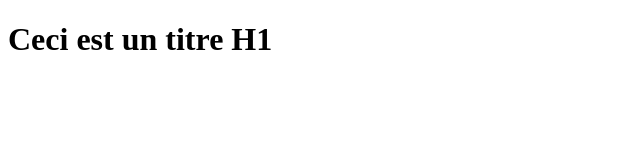
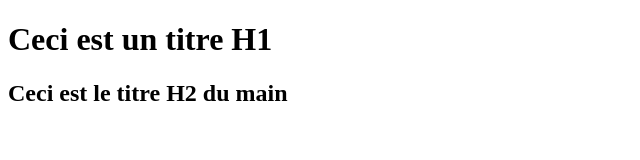
Before and after one commit to DavidDvpt/helloWorld, a plain HTML site: page index.html in a window 1280 px wide. Shown: the whole page, without its empty margins (0-640 px from the left). Drawn offline with Linux system fonts and the light colour scheme.

Commit message:
Update index.html
Ajout d'un titre dans main

```diff
--- a/index.html
+++ b/index.html
@@ -9,7 +9,7 @@
             <h1>Ceci est un titre H1</h1>
         </header>
         <main>
-
+            <h2>Ceci est le titre H2 du main</h2>
         </main>
         <footer>
 
```
